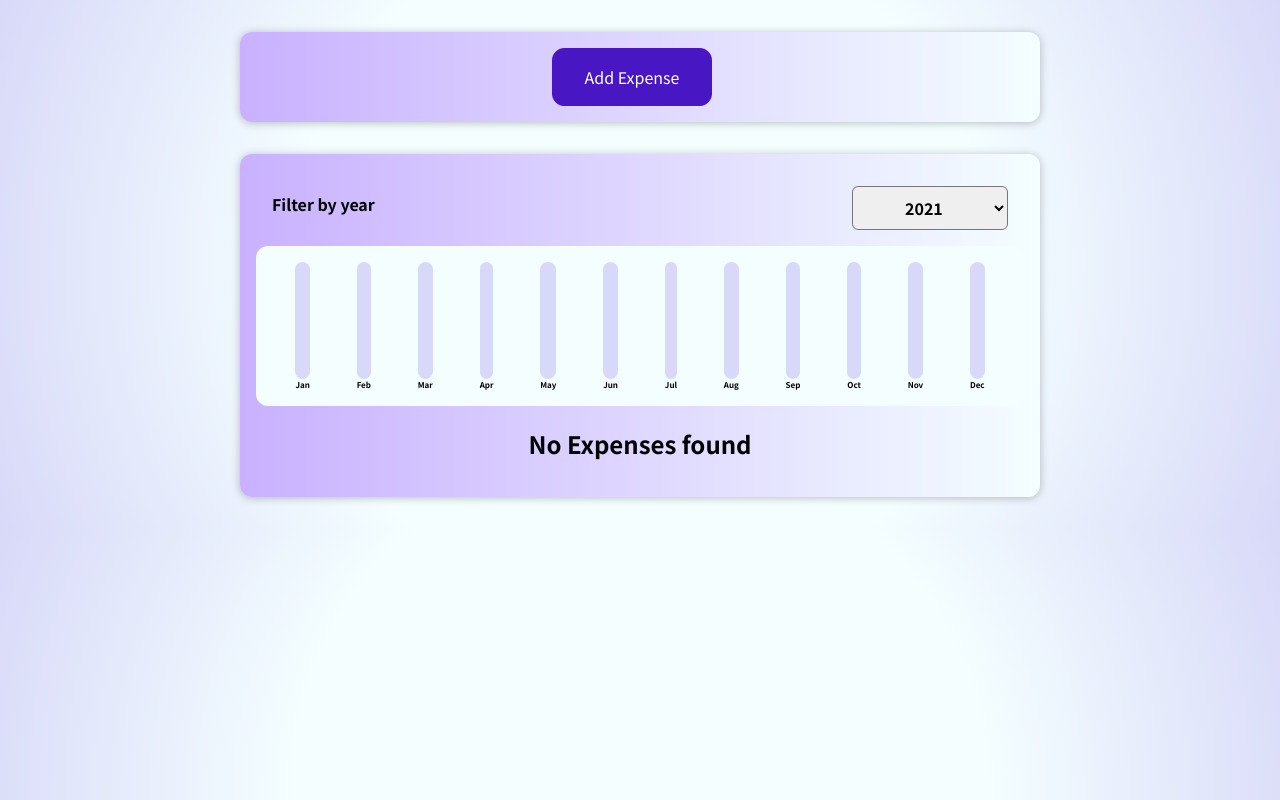
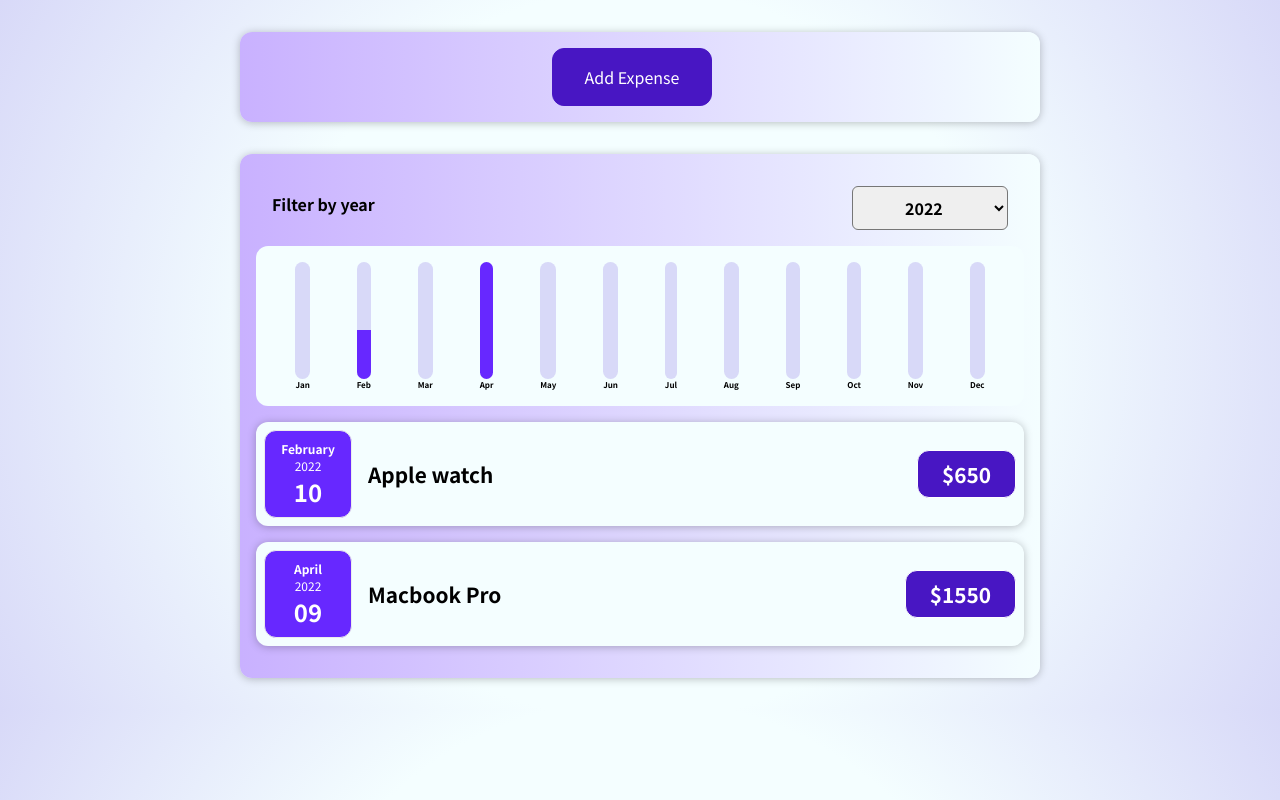
Before and after one commit to davidadeola/Expense-tracker, a React (Create React App) app: page / in a window 1280 px wide. Built offline with nearby package versions, Linux system fonts and the light colour scheme.

Commit message:
update on year

```diff
--- a/src/components/Expenses/Expenses.js
+++ b/src/components/Expenses/Expenses.js
@@ -9,7 +9,7 @@
 
 function Expenses(props) {
 
-  const [filteredYear, setFilteredYear] = useState('2021');
+  const [filteredYear, setFilteredYear] = useState('2022');
 
   const filterChangeHandler = selectedYear => {
     setFilteredYear(selectedYear);
```
